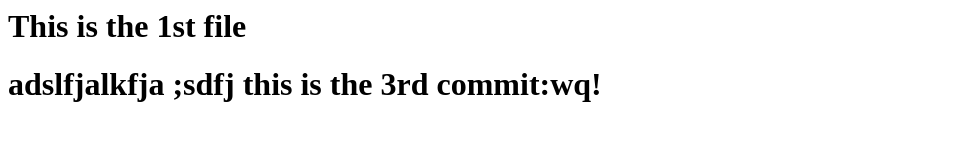
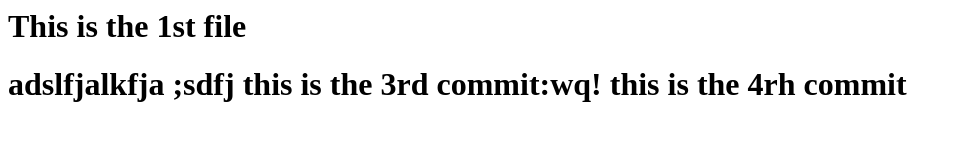
Before and after one commit to gkumarsfd/Study, a plain HTML site: page index.html in a window 1280 px wide. Shown: the whole page, without its empty margins (0-962 px from the left). Drawn offline with Linux system fonts and the light colour scheme.

Commit message:
4th commit

```diff
--- a/index.html
+++ b/index.html
@@ -2,3 +2,4 @@
 <h1> This is the 1st file <h1>
 adslfjalkfja ;sdfj
 this is the 3rd commit:wq!
+this is the 4rh commit
```
